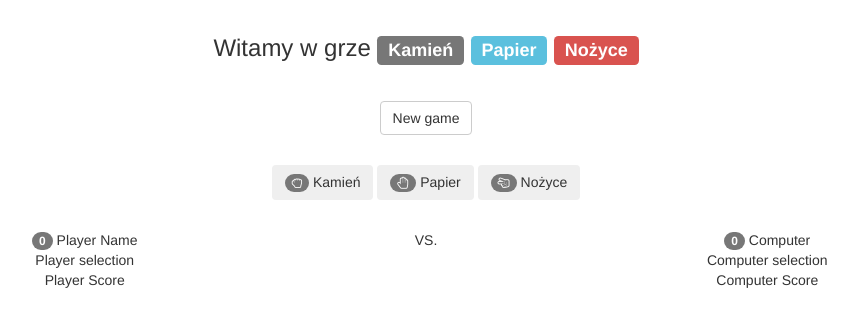
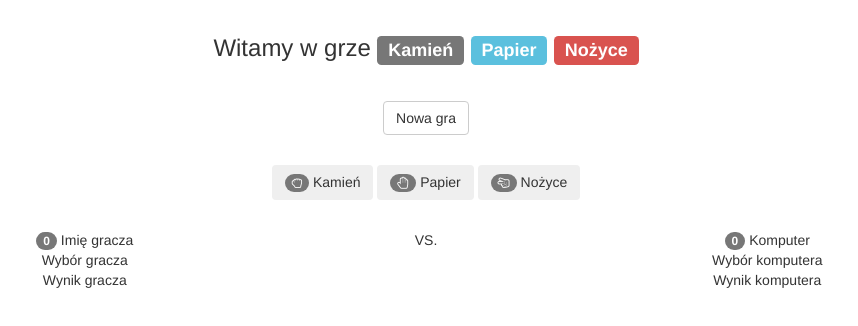
Before and after one commit to socza/kamien-papier-nozyce, a website: page index.html in a window 1280 px wide. Shown: the full height of the page, 214-1072 px from the left. Drawn offline with nearby package versions, Linux system fonts and the light colour scheme.

Commit message:
Change index.html

```diff
--- a/index.html
+++ b/index.html
@@ -19,7 +19,7 @@
 	<div id="js-newGameElement" class="container">
   		<div class="row text-center">
     		<button  id="js-newGameButton" class="btn btn-default">
-      			New game
+      			Nowa gra
     		</button>
   		</div>
 	</div>
@@ -52,7 +52,7 @@
       				0
       			</span>
       			<span id="js-playerName">
-      				Player Name
+      				Imię gracza
       			</span>
     		</div>
     		<div class="col-xs-2 text-center">
@@ -62,32 +62,32 @@
       			<span id="js-computerPoints" class="badge">
       				0
       			</span>
-      			Computer
+      			Komputer
     		</div>
   		</div>
   		<div class="row">
     		<div class="col-xs-5 text-center">
       			<span id="js-playerPick">
-        			Player selection
+        			Wybór gracza
       			</span>
     		</div>
     		<div class="col-xs-2"></div>
     		<div class="col-xs-5 text-center">
       			<span id="js-computerPick">
-        			Computer selection
+        			Wybór komputera
       			</span>
     		</div>
   		</div>
   		<div class="row">
     		<div class="col-xs-5 text-center">
       			<span id="js-playerResult">
-        			Player Score
+        			Wynik gracza
       			</span>
     		</div>
     		<div class="col-xs-2"></div>
     		<div class="col-xs-5 text-center">
       			<span id="js-computerResult">
-        			Computer Score
+        			Wynik komputera
       			</span>
     		</div>
   		</div>
```
